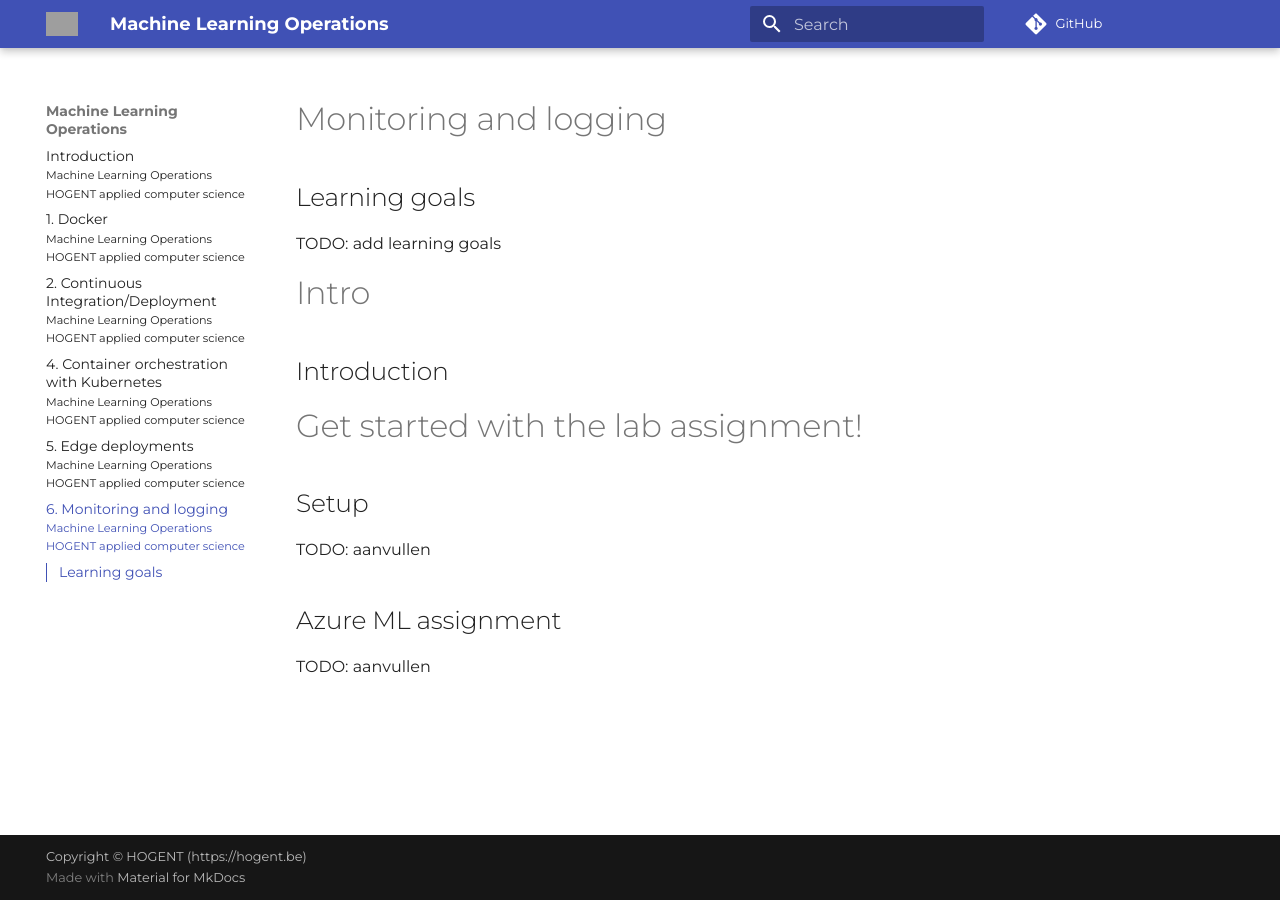
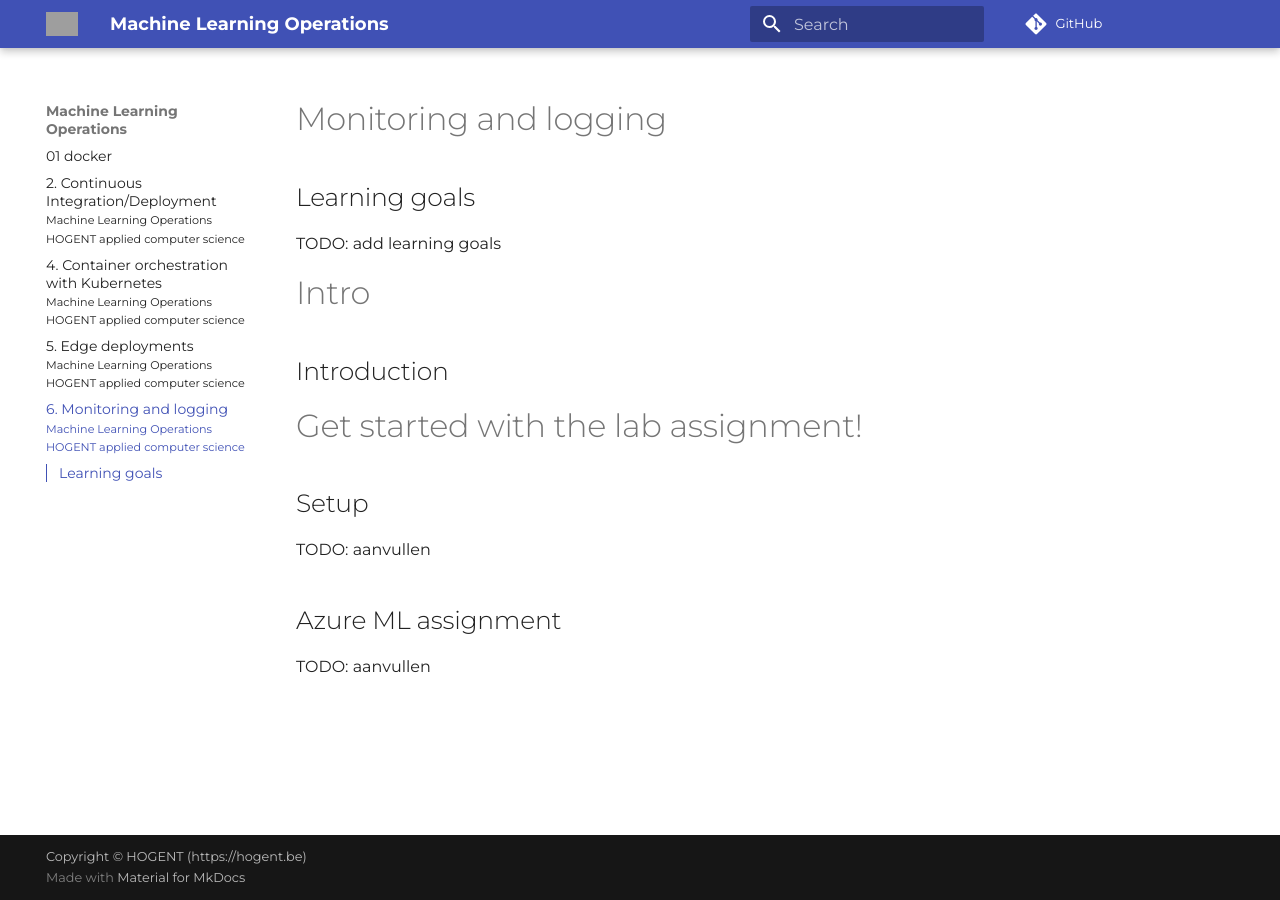
Before and after one commit to HOGENT-MLOps/mlops-slides, an MkDocs documentation site: the page built from docs/06-monitoring-and-logging.md, in a window 1280 px wide. Built offline with MkDocs 1.6.1 and Material for MkDocs 9.7.7, drawn with Linux system fonts in a browser that asks for light colours; comment, search, counter and statistics services are not loaded; part of the change alters nothing that is shown; grey boxes are pictures that could not be loaded.

````diff
--- a/docs/00-intro.md
+++ /dev/null
@@ -1,284 +0,0 @@
----
-title: Introduction
-subtitle: "Machine Learning Operations<br/>HOGENT applied computer science"
-author: "Thomas Aelbrecht & Martijn Saelens"
-date: 2023-2024
----
-
-# Introduction
-
-## Why MLOps?
-
-![MLOps only became popular fairly recently](./assets/00-intro/mlops-google-trends.png)
-
-## Why MLOps?
-
-![ML code is only a fraction of the code in an ML system](./assets/00-intro/hidden-tech-dept-ml.png)
-
-::: notes
-
-One of the biggest challenges in ML is to get the model into production. D. Sculley et al. (2015)
-found that the code for the ML code is only a fraction of the code in an ML system. The rest of
-the code is for data collection, data cleaning, data preparation, data storage, model training,
-model evaluation, model deployment, model monitoring, and model retraining.
-
-Many companies struggle with deploying and monitoring ML models in production. This is why MLOps
-is becoming a critical component of successful ML projects.
-
-:::
-
-## Why MLOps?
-
-![If Elon says so, it's true...](./assets/00-intro/tweet-elon.webp)
-
-## Why MLOps?
-
-- **New field**, daily evolution
-- ML model design is *relatively* easy
-- ML model in production is *much* harder, time-consuming
-
-## More than deploying models
-
-- Data versioning
-- Prevent bad models from being deployed
-- Monitoring performance
-  - Model regression, data drift, model drift...
-- Availability
-- ...
-
-## Best practices
-
-- Modularity of ML steps
-- Containerization
-- Versioning (data and models)
-- Mixed, autonomous teams (~ DevOps)
-- Peer reviews, peer reviews, peer reviews...
-
-## References
-
-- Google Trends: [MLOps](https://trends.google.com/trends/explore?date=all&q=MLOps)
-- Tweet: [Chip Huyen](https://twitter.com/chipro/status/1305898767980536832)
-- Sculley, D., Holt, G., Golovin, D., Davydov, E., Phillips, T., Ebner, D., ... & Dennison, D. (2015).
-[Hidden technical debt in machine learning systems](https://proceedings.neurips.cc/paper_files/paper/2015/hash/86df7dcfd896fcaf2674f757a2463eba-Abstract.html).
-Advances in neural information processing systems, 28.
-- Degroote, S. (2021). [MLOps 101 - What, why and how to get started today](https://blog.ml6.eu/mlops-101-what-why-and-how-to-get-started-today-1f2d4038662c)
-
-# ML lifecycle
-
-## ML lifecycle
-
-![<small><em>Source: <https://docs.aws.amazon.com/wellarchitected/latest/machine-learning-lens/well-architected-machine-learning-lifecycle.html></em></small>](./assets/00-intro/ml-lifecycle-aws.png)
-
-## Business goal
-
-- Solve a real problem
-- Goal: create real (business) value
-
-## ML problem framing
-
-How could ML help? Is ML needed at all?
-
-- No? Don't use ML!
-- Yes? What kind of ML problem is it?
-  - Structured data problem?
-  - NLP problem?
-  - Computer vision problem?
-  - Multi-modal problem?
-  - ...
-
-## Data processing
-
-We need data, but
-
-- How do we get the data?
-- How do we store the data?
-- Where do we store the data?
-- How long do we store the data for?
-- ...
-
-Once we have the data, we need to think about what we'll do with it (exploration, annotation...)
-
-## Model development
-
-- What model do we use?
-  - What are the requirements?
-- Where do we get the model from?
-  - Are we allowed to use the model? (licensing)
-- How do we train the model?
-- How do we keep track of the parameters used?
-- How do we store the model?
-
-**The model is only a small part of the ML system!**
-
-## Deployment
-
-We have a model, now what? Let's deploy it!
-
-- Who needs access?
-- What do we need?
-  - Batch?
-  - Real-time?
-  - Serverless?
-- What usage do we expect?
-- ...
-
-## Monitoring
-
-The model is deployed, but we're not done yet!
-
-- Is the infra still running?
-- How do we know if the model is performing well?
-  - Model drift
-  - Data drift
-  - ...
-- How do we know if the model is used correctly?
-- Does the model solve the business problem?
-
-## Conclusion
-
-- It is complex
-- Requires some organization & automation
-  - Multiple people involved
-  - Multiple datasets
-  - Multiple models
-  - All used at the same time
-- = **MLOps**
-
-# Machine Learning Operations
-
-## Machine Learning Operations
-
-> Standardization and streamlining of machine learning life cycle management:
-> development, testing, deployment, and monitoring.
-
-<br/>
-
-- Aka **MLOps**
-- Don't confuse with ModelOps or AIOps
-
-::: notes
-
-- ModelOps:
-  - is a more general term than MLOps
-  - deploy any kind of model (e.g. a rule-based model)
-  - includes MLOps
-- AIOps:
-  - solve operational issues with AI
-  - e.g. predict network problems so that a DevOps team can act faster or even before the problem occurs
-
-:::
-
-# Study Guide
-
-## Study Guide
-
-See Chamilo course for detailed information.
-
-## Course within the curriculum
-
-![](./assets/00-intro/olod-in-curriculum.jpg)
-
-## Learning goals and competences
-
-- **CI/CD principles** in the context of ML
-- Bring a ML model into **production** and **monitor** it using CI/CD principles
-- Describes the challenges and possible solutions for running a ML model on devices with
-limited computing power
-- Run a ML model on a device with **limited computing power**, e.g. using Tensorflow Lite
-
-<br/>
-<br/>
-<center>**Remark: this is a new course**</center>
-
-## Course contents
-
-- CI/CD pipelines
-- Docker, Kubernetes, Kubeflow
-- Azure Machine Learning
-- Metadata and artifacts
-- Monitoring and logging
-
-## Learning materials
-
-- Start with the overview in the Chamilo course
-- GitHub: [lecture slides](https://hogent-mlops.github.io/mlops-slides/), [lab assignments](https://github.com/HOGENT-MLOps/mlops-labs)
-- Online manuals of software used
-- Video recordings of classroom instruction (Dutch)
-- (Books - see study guide on Chamilo)
-
-## Software needed
-
-```console
-PS> choco install git
-PS> choco install vscode
-PS> choco install virtualbox
-PS> choco install vagrant
-```
-
-(macOS, Linux: see course overview on Chamilo)
-
-## Software (continuation)
-
-- VSCode: install recommended plugins (see course overview)
-- VirtualBox: Extension Pack!
-- Git client: also install Git Bash!
-
-## Azure for Students
-
-Who still has an Azure for Students subscription?
-
-![If not, let us know!](https://media.giphy.com/media/v1.Y2lkPTc5MGI3NjExOHZ2bXJnNmY0dWlzYnplYnRnMHFlazViZzE0cXNtYmxjb2ZzOXUyZiZlcD12MV9pbnRlcm5hbF9naWZfYnlfaWQmY3Q9Zw/VStxBrCyssRPO/giphy.gif)
-
-## Teaching methods
-
-- Classroom instruction, demonstration
-- Lab assignments
-- Guest lecture
-
-## Tutoring
-
-- Individual guidance for lab assignments
-- Ask questions *during class sessions*
-- Outside class: *general Teams channel*
-- Only for personal questions: *e-mail/Teams chat*
-
-## Semester schedule
-
-1. intro, software install, M1. Docker
-2. M2. CI/CD pipelines
-3. (continued)
-4. M3. The ML Workflow (guest lecture)
-5. (continued)
-6. (continued)
-
-## Semester schedule
-
-<!-- markdownlint-disable ol-prefix -->
-7. M4. Kubernetes
-8. (continued)
-9. M5. Kubeflow
-10. (continued)
-11. M6. Monitoring and logging
-12. (continued)
-13. Optional: catch-up session
-<!-- markdownlint-enable ol-prefix -->
-
-## Assessment
-
-- **Portfolio**:
-  - Github repo with source code and reports
-- **Demonstrations**:
-  - During the semester (at least 3x)
-  - End result (exam period or W13)
-
-## Resit
-
-Personal assignment, no support
-
-- finish lab assignments
-- extra assignment
-
-## Questions?
-
-- Ask questions during class hours
-- Use Teams channel
````
Also changed, not shown: docs/01-docker.md (+2 -2 lines).
